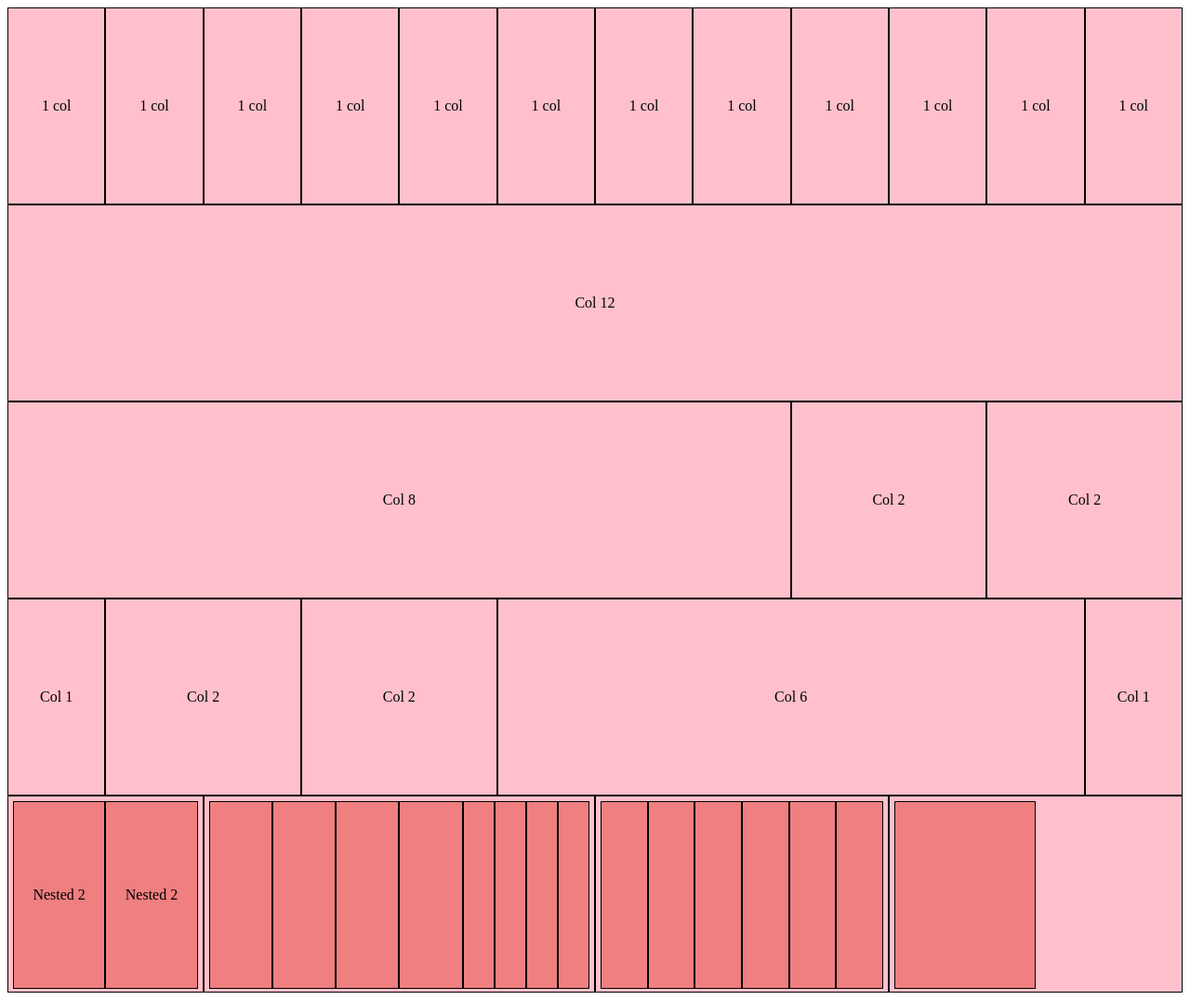
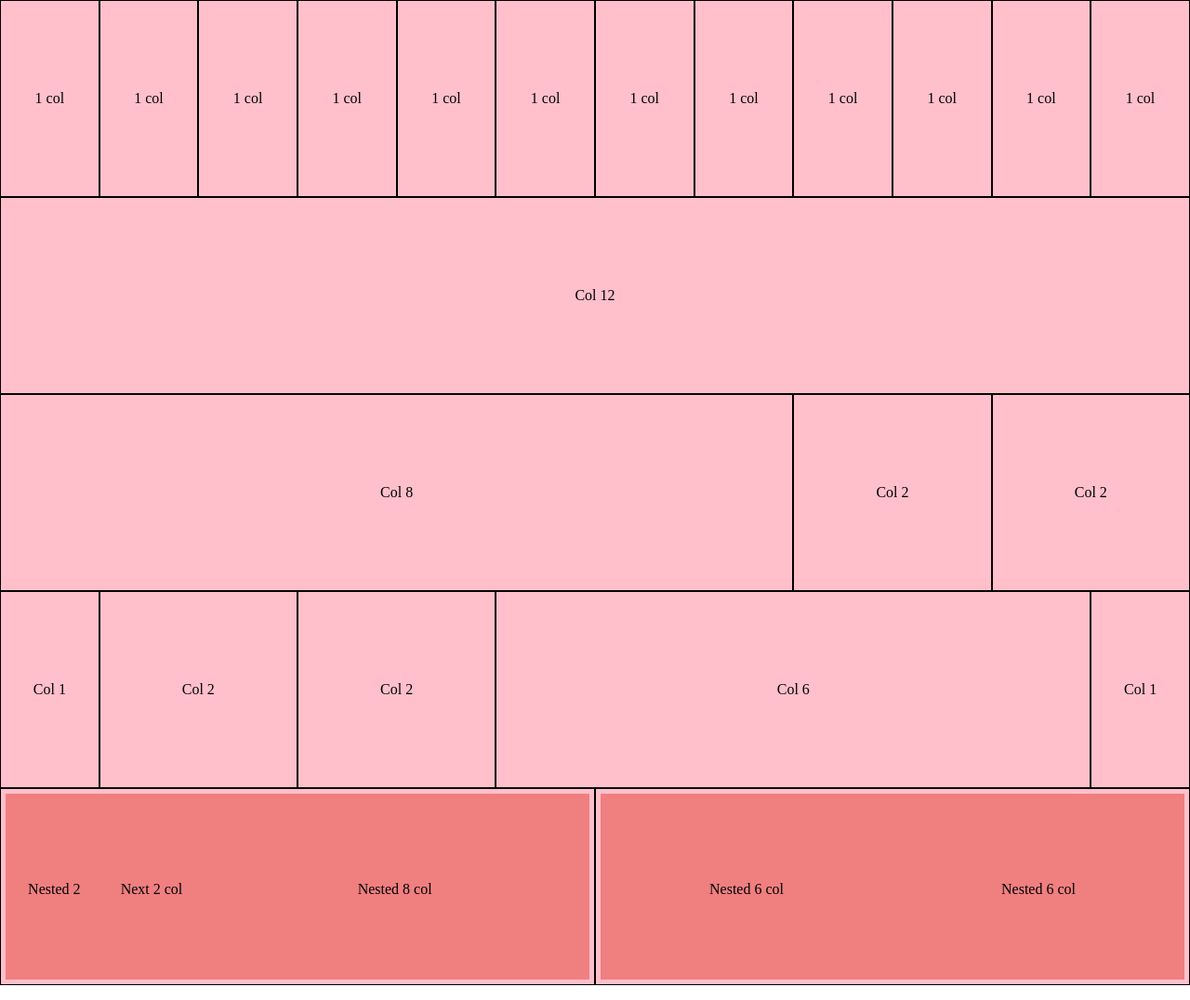
Before and after one commit to AlexsandroD/html-css-12bool, a plain HTML site: page index.html in a window 1280 px wide. Shown: the whole page at 93% size. Drawn offline with Linux system fonts and the light colour scheme.

Commit message:
seconda parte

```diff
--- a/css/frame-work.css
+++ b/css/frame-work.css
@@ -3,7 +3,6 @@
 
 .box{
     background-color:#FFC0CB;
-    height: 200px;
     padding:5px;
     border:1px solid black;
     text-align: center;
@@ -12,10 +11,9 @@
 
 .box2{
     background-color:#F07F80;
-    height: 200px;
-    border:1px solid black;
     text-align: center;
-    line-height: 200px;
+    padding:3px;
+    height:200px;
 }
 
 
@@ -27,6 +25,9 @@
     flex-wrap: wrap;
 }
 
+.no-wrap{
+    flex-wrap: nowrap;
+}
 .row{
     display: flex;
 }
--- a/css/style.css
+++ b/css/style.css
@@ -0,0 +1,5 @@
+*{
+    margin: 0;
+    padding: 0;
+    box-sizing: border-box;
+}
--- a/index.html
+++ b/index.html
@@ -87,47 +87,24 @@
         </div>
 
         <div class="row">
-            <div class="clm-xs-2">
+           <div class="clm-xs-6">
                <div class="box">
                 <div class="row">
-                        <div class="clm-xs-6"><div class="box2">Nested 2 <col></div></div>
-                        <div class="clm-xs-6"><div class="box2">Nested 2 <col></div></div>
+                    <div class="clm-xs-2"><div class="box2">Nested 2</div></div>
+                    <div class="clm-xs-2"><div class="box2"><span>Next 2 col</span></div></div>
+                    <div class="clm-xs-8"><div class="box2">Nested 8 col</div></div>
                 </div>
                </div>
            </div>
-            <div class="clm-xs-4">
+
+           <div class="clm-xs-6">
             <div class="box">
-                    <div class="row ">
-                        <div class="clm-xs-2"><div class="box2"></div></div>
-                        <div class="clm-xs-2"><div class="box2"></div></div>
-                        <div class="clm-xs-2"><div class="box2"></div></div>
-                        <div class="clm-xs-2"><div class="box2"></div></div>
-                        <div class="clm-xs-1"><div class="box2"></div></div>
-                        <div class="clm-xs-1"><div class="box2"></div></div>
-                        <div class="clm-xs-1"><div class="box2"></div></div>
-                        <div class="clm-xs-1"><div class="box2"></div></div>
+             <div class="row">
+                 <div class="clm-xs-6"><div class="box2">Nested 6 col <col></div></div>
+                 <div class="clm-xs-6"><div class="box2">Nested 6 col</div>
              </div>
             </div>
         </div>
-            <div class="clm-xs-3">
-                <div class="box">
-                    <div class="row">
-                        <div class="clm-xs-2"><div class="box2"></div></div>
-                        <div class="clm-xs-2"><div class="box2"></div></div>
-                        <div class="clm-xs-2"><div class="box2"></div></div>
-                        <div class="clm-xs-2"><div class="box2"></div></div>
-                        <div class="clm-xs-2"><div class="box2"></div></div>
-                        <div class="clm-xs-2"><div class="box2"></div></div>
-                    </div>
-                </div>
-            </div>
-            <div class="clm-xs-3">
-                <div class="box">  <div class="row">
-                   <div class="clm-xs-6"><div class="box2"></div></div>
-                </div></div>
-
-        </div>
-
 
         </div>
 
```
Lines whose indentation alone changed are shown as unchanged.
